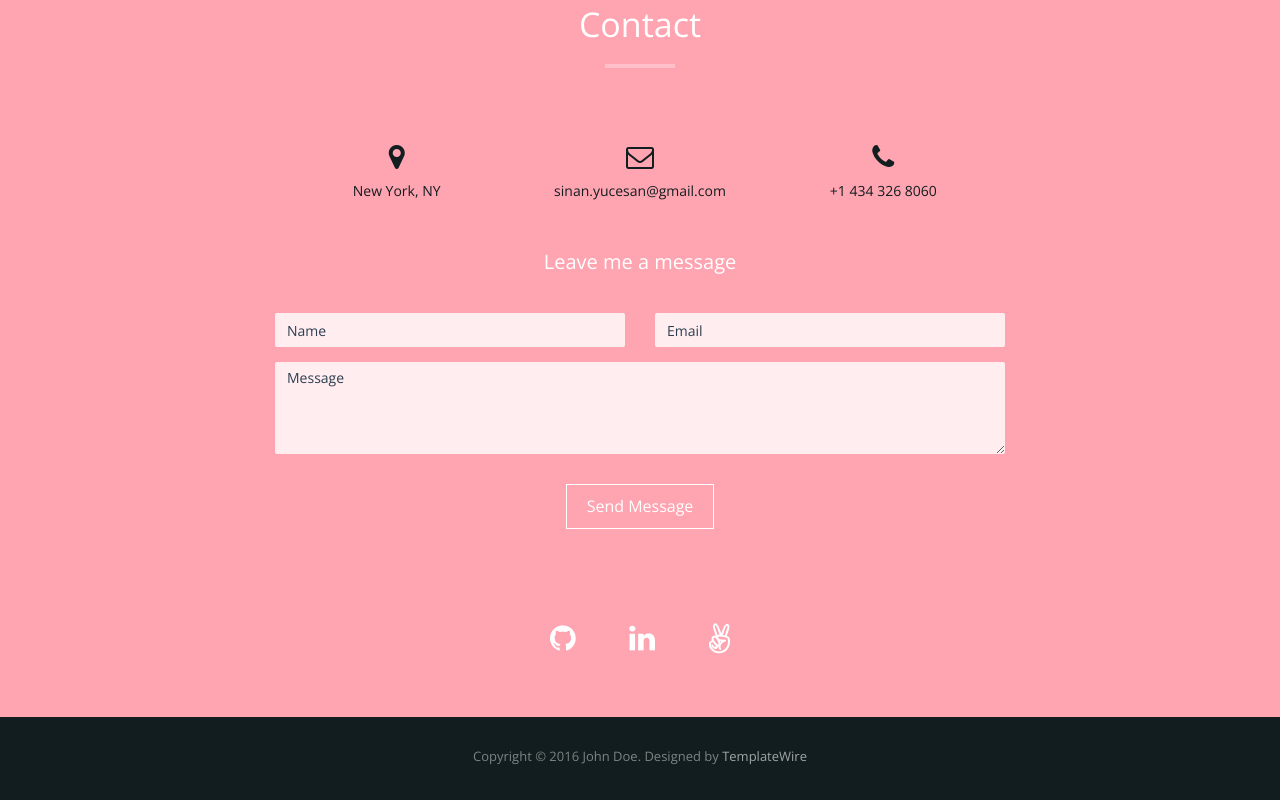
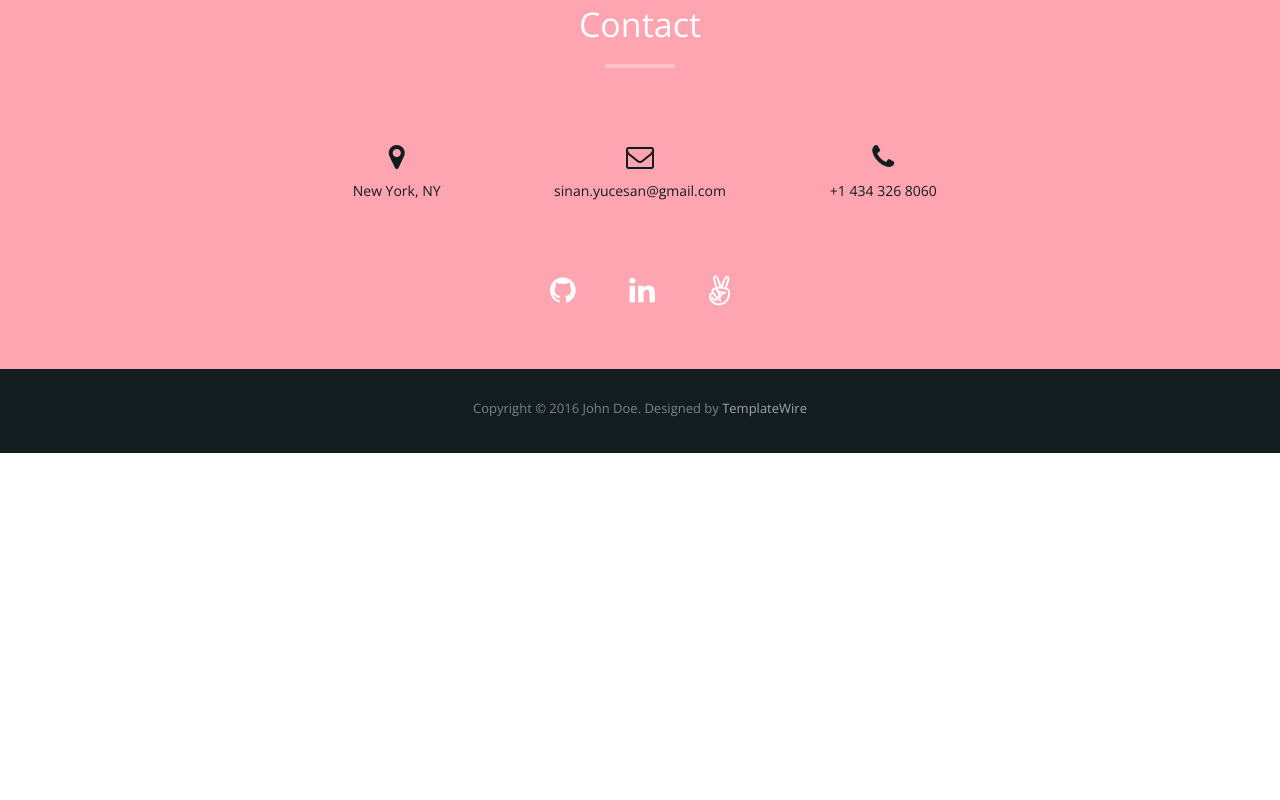
Before and after one commit to sinoyuco/sinoyuco.github.io, a plain HTML site: page index.html in a window 1280 px wide. Shown: the part 8466-9266 px from the top of the page. After the commit the page ends 8919 px from the top, so only its background shows below. Drawn offline with nearby package versions, Linux system fonts and the light colour scheme; files whose address does not match are found by name.

Commit message:
message box removal

```diff
--- a/index.html
+++ b/index.html
@@ -524,8 +524,8 @@ Users can search for camping experiences using location keywords and be led to a
       <div class="clearfix"></div>
     </div>
     <div class="col-md-8 col-md-offset-2">
-      <h3>Leave me a message</h3>
-      <form name="sentMessage" id="contactForm" novalidate>
+      <!-- <h3>Leave me a message</h3> -->
+      <!-- <form name="sentMessage" id="contactForm" novalidate>
         <div class="row">
           <div class="col-md-6">
             <div class="form-group">
@@ -546,7 +546,7 @@ Users can search for camping experiences using location keywords and be led to a
         </div>
         <div id="success"></div>
         <button type="submit" class="btn btn-default">Send Message</button>
-      </form>
+      </form> -->
       <div class="social">
         <ul>
           <li><a href="https://github.com/sinoyuco" target="_blank"><i class="fa fa-github"></i></a></li>
```
